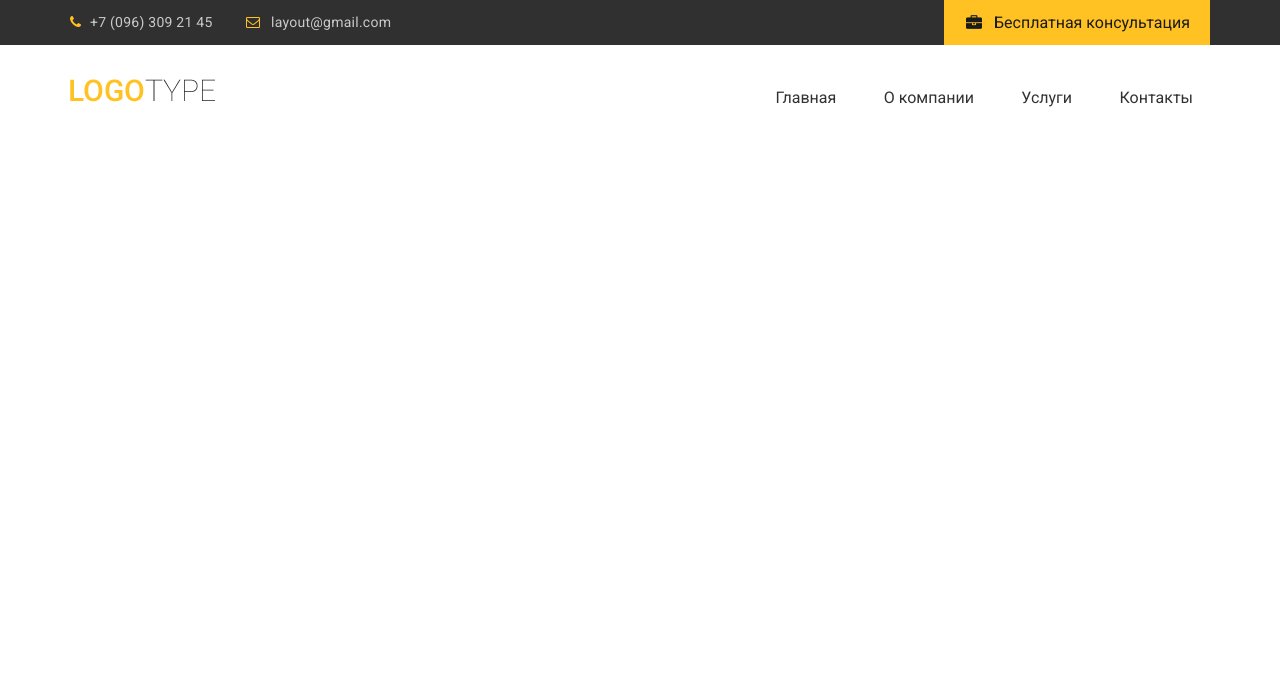
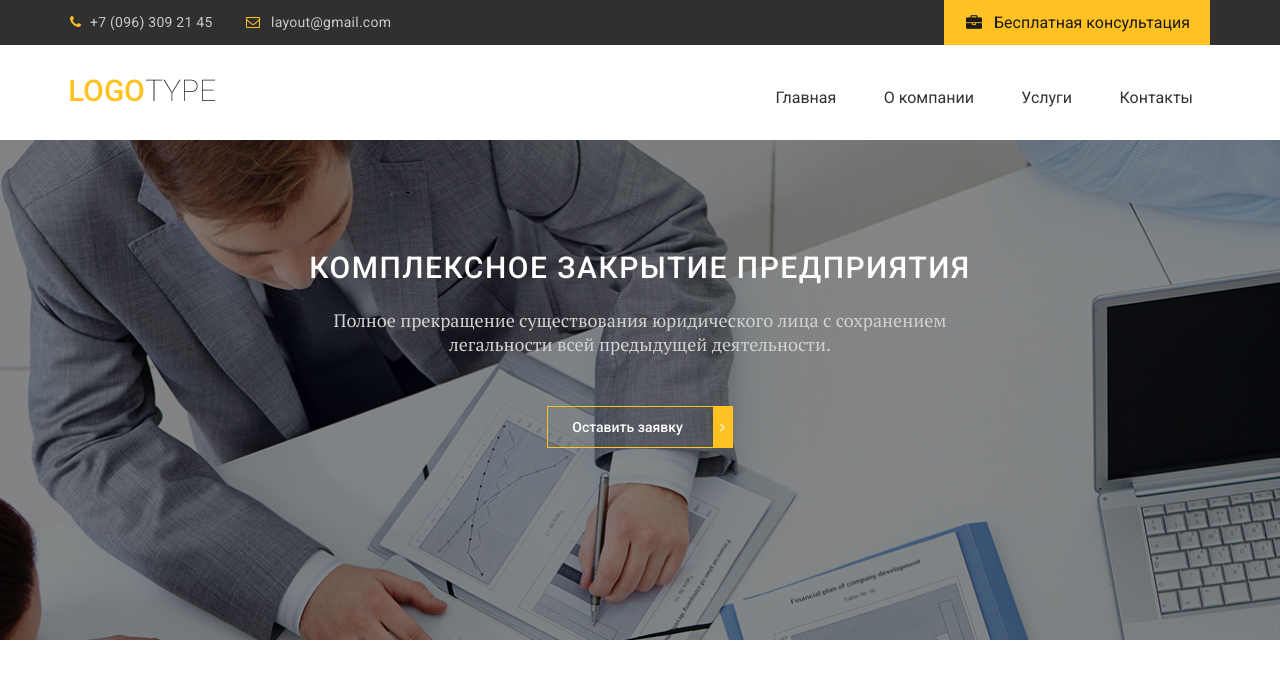
Before and after one commit to Sergey-True/project-2_landing_2, a website with bundled scripts: page index.html in a window 1280 px wide. Built offline with nearby package versions, Linux system fonts and the light colour scheme; a web font is replaced by a local one.

Commit message:
80% of slider-top

```diff
--- /dev/null
+++ b/css/slick.css
@@ -0,0 +1,119 @@
+/* Slider */
+.slick-slider
+{
+    position: relative;
+
+    display: block;
+    box-sizing: border-box;
+
+    -webkit-user-select: none;
+       -moz-user-select: none;
+        -ms-user-select: none;
+            user-select: none;
+
+    -webkit-touch-callout: none;
+    -khtml-user-select: none;
+    -ms-touch-action: pan-y;
+        touch-action: pan-y;
+    -webkit-tap-highlight-color: transparent;
+}
+
+.slick-list
+{
+    position: relative;
+
+    display: block;
+    overflow: hidden;
+
+    margin: 0;
+    padding: 0;
+}
+.slick-list:focus
+{
+    outline: none;
+}
+.slick-list.dragging
+{
+    cursor: pointer;
+    cursor: hand;
+}
+
+.slick-slider .slick-track,
+.slick-slider .slick-list
+{
+    -webkit-transform: translate3d(0, 0, 0);
+       -moz-transform: translate3d(0, 0, 0);
+        -ms-transform: translate3d(0, 0, 0);
+         -o-transform: translate3d(0, 0, 0);
+            transform: translate3d(0, 0, 0);
+}
+
+.slick-track
+{
+    position: relative;
+    top: 0;
+    left: 0;
+
+    display: block;
+    margin-left: auto;
+    margin-right: auto;
+}
+.slick-track:before,
+.slick-track:after
+{
+    display: table;
+
+    content: '';
+}
+.slick-track:after
+{
+    clear: both;
+}
+.slick-loading .slick-track
+{
+    visibility: hidden;
+}
+
+.slick-slide
+{
+    display: none;
+    float: left;
+
+    height: 100%;
+    min-height: 1px;
+}
+[dir='rtl'] .slick-slide
+{
+    float: right;
+}
+.slick-slide img
+{
+    display: block;
+}
+.slick-slide.slick-loading img
+{
+    display: none;
+}
+.slick-slide.dragging img
+{
+    pointer-events: none;
+}
+.slick-initialized .slick-slide
+{
+    display: block;
+}
+.slick-loading .slick-slide
+{
+    visibility: hidden;
+}
+.slick-vertical .slick-slide
+{
+    display: block;
+
+    height: auto;
+
+    border: 1px solid transparent;
+}
+.slick-arrow.slick-hidden {
+    display: none;
+}
--- a/css/style.css
+++ b/css/style.css
@@ -137,3 +137,67 @@ body{
 #modal {
     display: none;
 }
+
+/*Slider*/
+
+.slider {
+    background-image: url("/img/slider-1.jpg");
+    background-size: cover;
+    background-position: center;
+    background-repeat: no-repeat;
+    min-height: 500px;
+}
+
+.slider-item-content {
+    text-align: center;
+    padding-top: 110px;
+    max-width: 665px;
+    margin: 0 auto;
+
+}
+
+.slider-title {
+    text-transform: uppercase;
+    color: #ffffff;
+    font-size: 30px;
+    line-height: 36px;
+    font-weight: 500;
+    letter-spacing: 1.5px;
+    margin-bottom: 22px;
+    font-family: 'Roboto', sans-serif;
+}
+
+.slider-text {
+    font-size: 18px;
+    line-height: 24px;
+    color: #d3d2d2;
+    margin-bottom: 50px;
+
+}
+
+/*Default-button--->*/
+
+.default-btn {
+
+
+    font-size: 14px;
+    line-height: 24px;
+    color: #ffffff;
+    font-weight: 500;
+    font-family: 'Roboto', sans-serif;
+    padding: 8px 30px 8px 24px;
+    border: 1px solid #ffc222;
+    border-right-width: 20px;
+    position: relative;
+    z-index: 2;
+}
+/*Default-button<---*/
+
+.default-btn:after {
+    content: "\f105";
+    font-family: 'icomoon', sans-serif;
+    position: absolute;
+    top:50%;
+    transform: translateY(-50%);
+    right: -12px;
+}
--- a/index.html
+++ b/index.html
@@ -9,10 +9,13 @@
     <link rel="stylesheet" href="css/normalize.css">
     <link rel="stylesheet" href="css/font.css">
     <link rel="stylesheet" href="css/jquery.fancybox.min.css">
+    <link rel="stylesheet" href="css/slick.css">
     <link rel="stylesheet" href="css/style.css">
     <title>Title!!!</title>
 </head>
 <body>
+
+<!--/*Header*/-->
 
 <header class="header">
     <div class="header">
@@ -21,7 +24,7 @@
                 <div class="header-contacts">
                     <a class="header-phone" href="tel:70963092145">+7 (096) 309 21 45</a>
                     <a class="header-email" href="#">layout@gmail.com</a>
-                    <a data-fancybox data-src="#modal" href="javascript:" class="btn-header" >Бесплатная консультация</a>
+                    <a data-fancybox data-src="#modal" href="javascript:" class="btn-header">Бесплатная консультация</a>
                 </div>
             </div>
         </div>
@@ -45,17 +48,33 @@
             </div>
         </div>
     </div>
-
-
 </header>
 
+<!--/*Slider*/-->
+
+<section class="slider">
+    <div class="container">
+        <div class="slider-inner">
+            <div class="slider-item">
+                <div class="slider-item-content">
+                    <div class="slider-title">КОМПЛЕКСНОЕ ЗАКРЫТИЕ ПРЕДПРИЯТИЯ</div>
+
+                    <div class="slider-text">Полное прекращение существования юридического лица с сохранением легальности всей предыдущей деятельности.</div>
+
+                    <a data-fancybox data-src="#modal" href="javascript:" class="slider-btn default-btn">Оставить заявку
+                    </a>
+                </div>
+            </div>
+        </div>
+    </div>
+</section>
 
 <div id="modal">
     <h2>Hello</h2>
 </div>
 <script src="https://ajax.googleapis.com/ajax/libs/jquery/3.6.0/jquery.min.js"></script>
-
 <script src="js/jquery.fancybox.min.js"></script>
+<script src="js/slick.min.js"></script>
 <script src="js/app.js"></script>
 </body>
 </html>
--- a/js/app.js
+++ b/js/app.js
@@ -2,7 +2,7 @@
 import "fancyapps/ui/dist/fancybox.css";*/
 $(function(){
 
-
+$('.slider-inner').slick();
 
 
 
```
Also changed, not shown: img/slider-1.jpg (added), js/slick.min.js (added).
